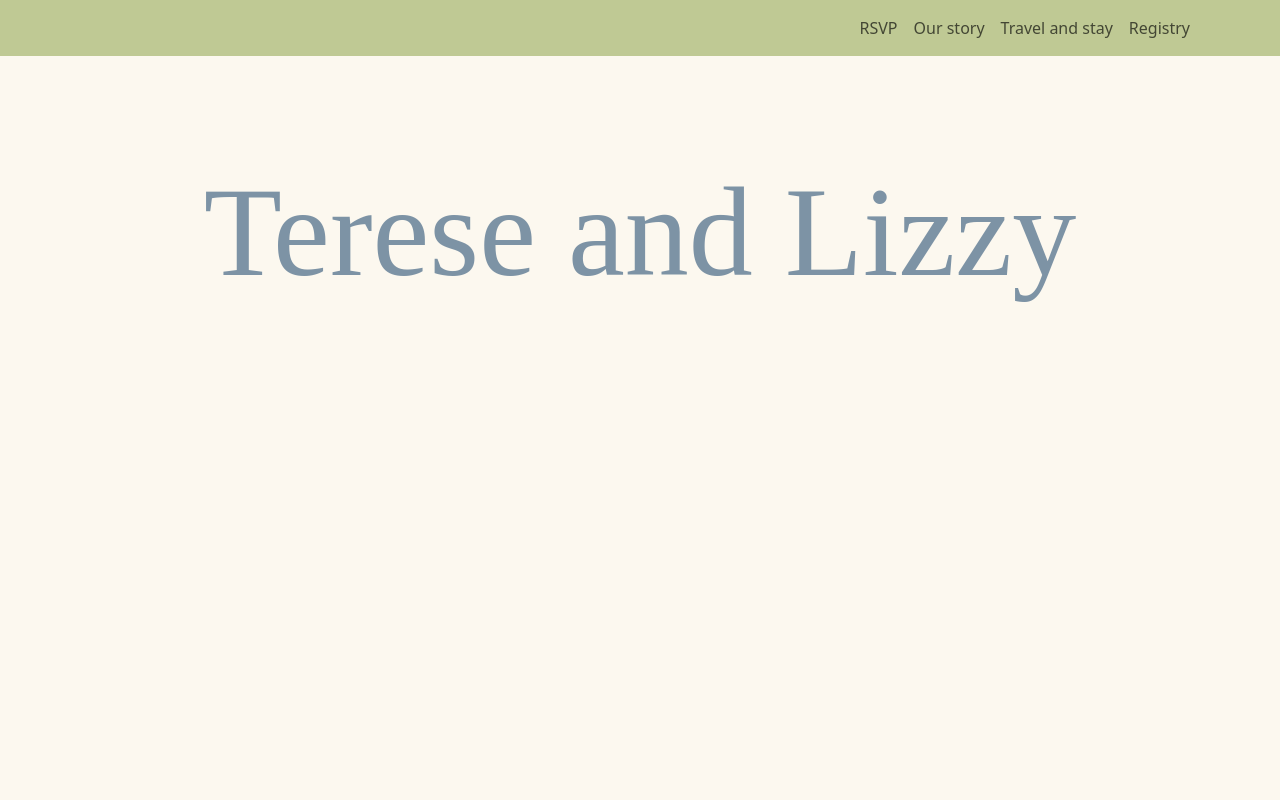
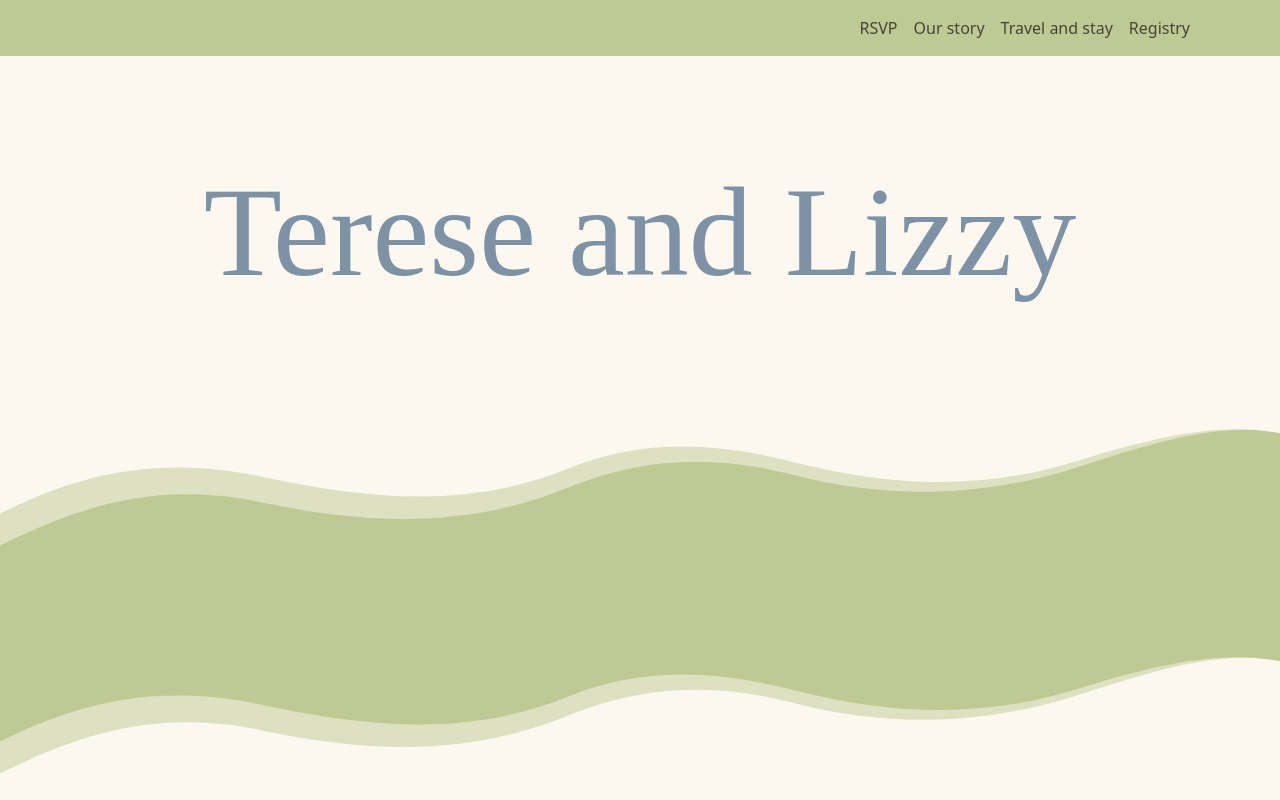
Before and after one commit to TereseMihalcin/ahri-unbastardized, a React (Create React App) app: page / in a window 1280 px wide. Built offline with nearby package versions, Linux system fonts and the light colour scheme; a web font is replaced by a local one.

Commit message:
play with svg

```diff
--- a/src/pages/index.js
+++ b/src/pages/index.js
@@ -2,9 +2,23 @@ import React from "react";
 
 const Home = () => {
     return (
+        <>
             <div className="title d-flex justify-content-center">
                 <h1>Terese and Lizzy</h1>
             </div>
+            <div className="photo-container">
+            <svg xmlns="http://www.w3.org/2000/svg" viewBox="0 0 1000 100"><g fill="#FCF8EF"><path d="M0 0v99.7C62 69 122.4 48.7 205 66c83.8 17.6 160.5 20.4 240-12 54-22 110-26 173-10a392.2 392.2 0 0 0 222-5c55-17 110.3-36.9 160-27.2V0H0Z" opacity=".5"></path><path d="M0 0v74.7C62 44 122.4 28.7 205 46c83.8 17.6 160.5 25.4 240-7 54-22 110-21 173-5 76.5 19.4 146.5 23.3 222 0 55-17 110.3-31.9 160-22.2V0H0Z"></path></g></svg>
+                <div class="photos d-flex justify-content-center">
+                    <div class="photo"></div>
+                    <div class="photo"></div>
+                    <div class="photo"></div>
+                </div>
+            </div>
+            <svg xmlns="http://www.w3.org/2000/svg" viewBox="0 0 1000 100"><g fill="#BFC994"><path d="M0 0v99.7C62 69 122.4 48.7 205 66c83.8 17.6 160.5 20.4 240-12 54-22 110-26 173-10a392.2 392.2 0 0 0 222-5c55-17 110.3-36.9 160-27.2V0H0Z" opacity=".5"></path><path d="M0 0v74.7C62 44 122.4 28.7 205 46c83.8 17.6 160.5 25.4 240-7 54-22 110-21 173-5 76.5 19.4 146.5 23.3 222 0 55-17 110.3-31.9 160-22.2V0H0Z"></path></g></svg>
+
+        </>
+
+
     )
 };
 
--- a/src/styles/homepage.css
+++ b/src/styles/homepage.css
@@ -16,3 +16,7 @@
    font-size: 8em;
    color: var(--gray);
 }
+.photo-container {
+   background-color: #bfc994;
+   padding-bottom:100px;
+}
```
